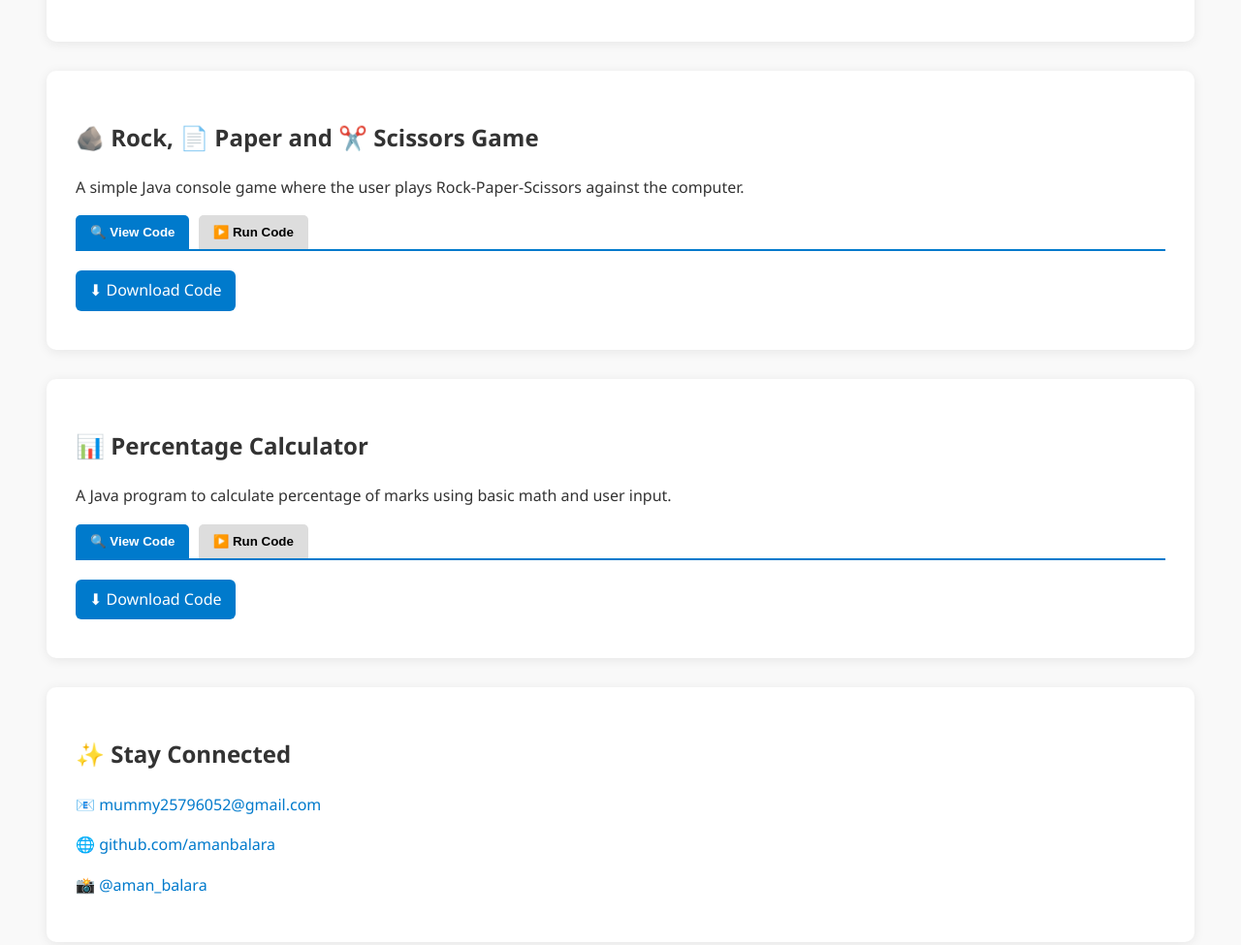
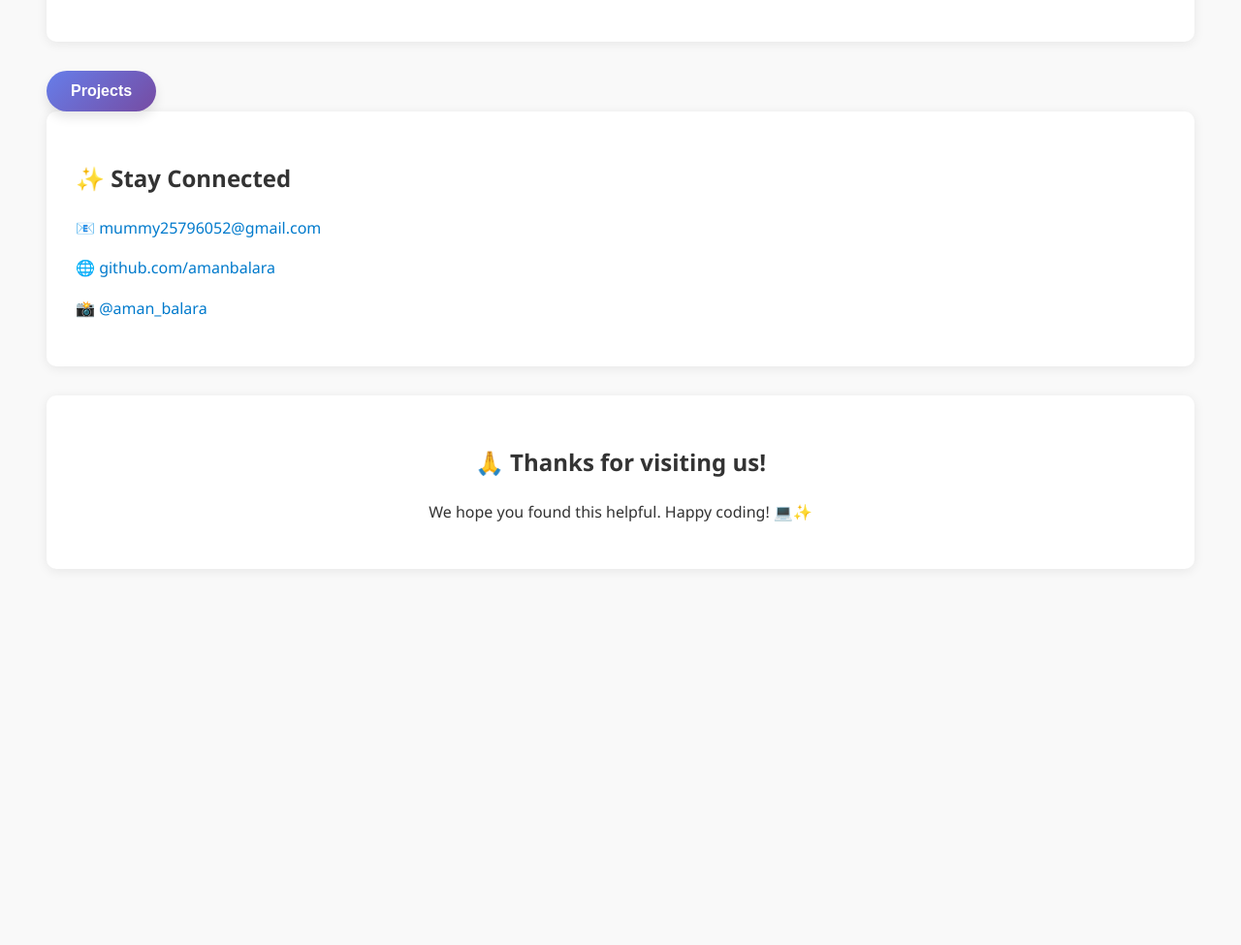
Before and after one commit to amanbalara/Code-Space, a plain HTML site: page codespace.html in a window 1280 px wide. Shown: the part 606-1581 px from the top of the page at 97% size. After the commit the page ends 1271 px from the top, so only its background shows below. Drawn offline with Linux system fonts and the light colour scheme.

Commit message:
Update codespace.html

```diff
--- a/codespace.html
+++ b/codespace.html
@@ -110,7 +110,25 @@
     [data-theme="dark"] thead {
       background-color: #333;
     }
-  </style>
+    .projects-button {
+  padding: 12px 25px;
+  background: linear-gradient(135deg, #667eea, #764ba2);
+  color: white;
+  border: none;
+  border-radius: 50px;
+  font-size: 1rem;
+  font-weight: 600;
+  cursor: pointer;
+  box-shadow: 0 6px 12px rgba(0, 0, 0, 0.1);
+  transition: all 0.3s ease;
+}
+
+.projects-button:hover {
+  background: linear-gradient(135deg, #5a67d8, #6b46c1);
+  transform: translateY(-2px);
+  box-shadow: 0 10px 18px rgba(0, 0, 0, 0.2);
+}
+</style>
 </head>
 <body data-theme="light">
 
@@ -133,40 +151,11 @@
       <li>✅ Simple projects and exercises</li>
     </ul>
   </div>
+  <button class="projects-button" onclick="location.href='projects.html'">
+  Projects
+</button>
 
-  <div class="section">
-    <h2>🪨 Rock, 📄 Paper and ✂️ Scissors Game</h2>
-    <p>A simple Java console game where the user plays Rock-Paper-Scissors against the computer.</p>
-    <div class="tabs">
-      <button class="tab-btn active" onclick="switchTab(this, 'rps-view')">🔍 View Code</button>
-      <button class="tab-btn" onclick="switchTab(this, 'rps-run')">▶️ Run Code</button>
-    </div>
-    <div id="rps-view" class="tab-content active">
-      <a href="codes/RPS_Game.java" class="download-btn" download>⬇ Download Code</a>
-    </div>
-    <div id="rps-run" class="tab-content">
-      <div data-pym-src='https://www.jdoodle.com/embed/v1/fcc52ef72b996252'></div>
-      <script src='https://www.jdoodle.com/assets/jdoodle-pym.min.js' type='text/javascript'></script>
-    </div>
-  </div>
-
-  <div class="section">
-    <h2>📊 Percentage Calculator</h2>
-    <p>A Java program to calculate percentage of marks using basic math and user input.</p>
-    <div class="tabs">
-      <button class="tab-btn active" onclick="switchTab(this, 'percent-view')">🔍 View Code</button>
-      <button class="tab-btn" onclick="switchTab(this, 'percent-run')">▶️ Run Code</button>
-    </div>
-    <div id="percent-view" class="tab-content active">
-      <a href="codes/Exercise1.java" class="download-btn" download>⬇ Download Code</a>
-    </div>
-    <div id="percent-run" class="tab-content">
-      <div data-pym-src='https://www.jdoodle.com/embed/v1/af9a667c8caaa97'></div>
-      <script src='https://www.jdoodle.com/assets/jdoodle-pym.min.js' type='text/javascript'></script>
-    </div>
-  </div>
-
-  <div class="section">
+<div class="section">
     <h2>✨ Stay Connected</h2>
     <p>📧 <a href="mailto:mummy25796052@gmail.com">mummy25796052@gmail.com</a></p>
     <p>🌐 <a href="https://github.com/amanbalara" target="_blank">github.com/amanbalara</a></p>
```
